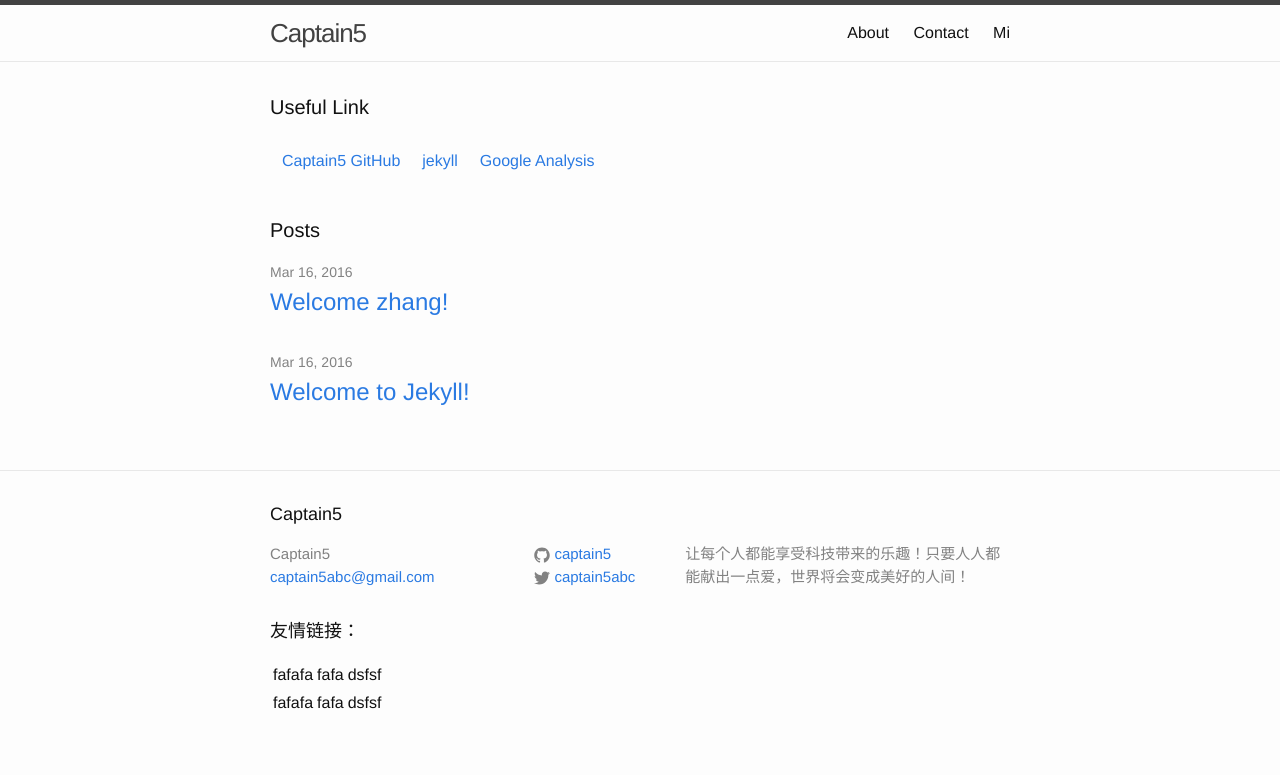
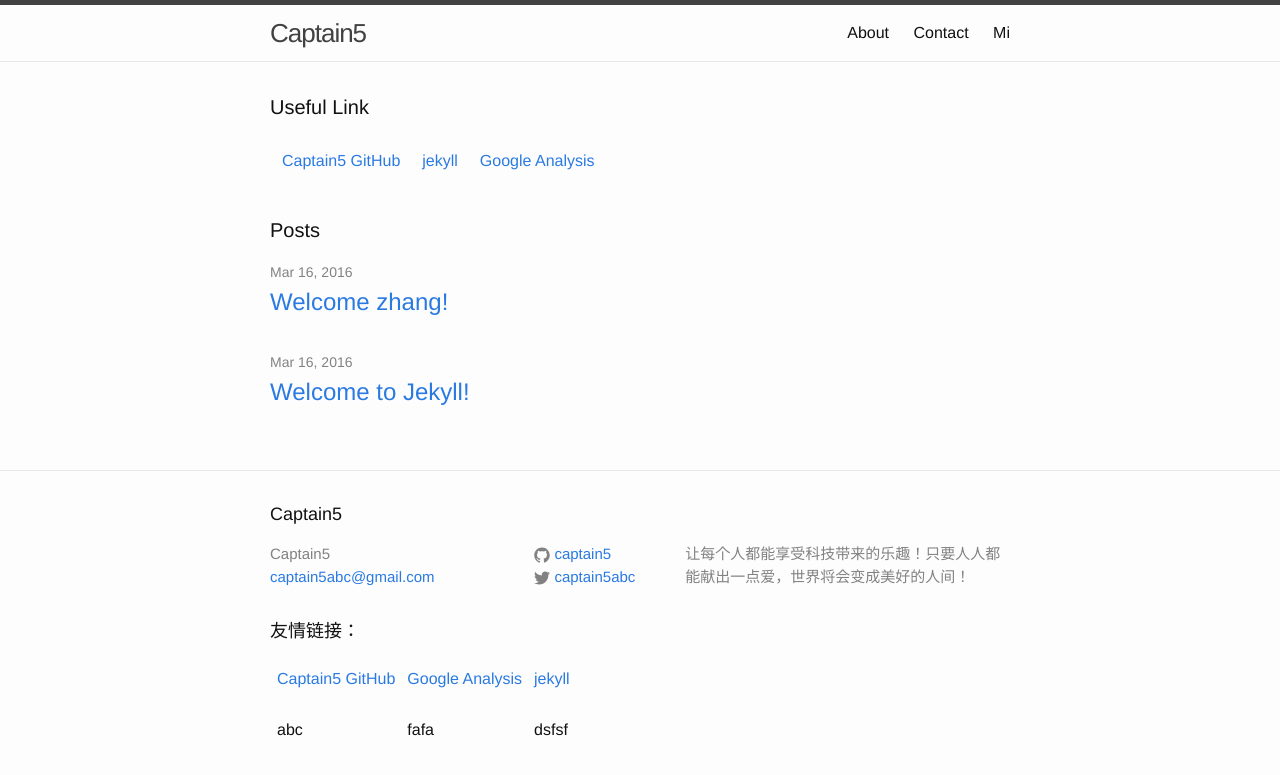
Before and after one commit to captain5/captain5.github.io, a Jekyll site: the page built from index.html, in a window 1280 px wide. Shown: the top 775 px of the page. Built offline with Jekyll 4.4.1, drawn with Linux system fonts in a browser that asks for light colours.

Commit message:
Update footer.html

```diff
--- a/_includes/footer.html
+++ b/_includes/footer.html
@@ -34,8 +34,17 @@
     </div>
     <div>
     <h2 class="footer-heading">友情链接：</h2>
-    <table><tr><td>fafafa</td><td>fafa</td><td>dsfsf</td></tr>
-    <tr><td>fafafa</td><td>fafa</td><td>dsfsf</td></tr>
+    <table cellpadding=5>
+      <tr>
+        <td><p><a href="https://github.com/captain5"  target="_black">Captain5 GitHub</a></p></td>
+        <td><p><a href="https://analytics.google.com"  target="_black">Google Analysis</a></p></td>
+        <td><p><a href="https://jekyllrb.com/"  target="_black">jekyll</a></p></td>
+      </tr>
+      <tr>
+        <td>abc</td>
+        <td>fafa</td>
+        <td>dsfsf</td>
+      </tr>
      </table>
    </div>
 
```
